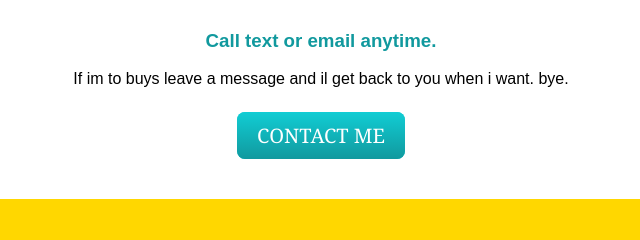
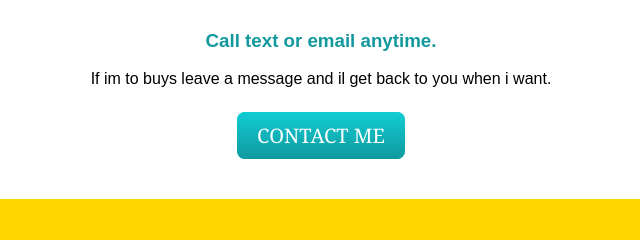
Before and after one commit to Techstons/website-2.0, a plain HTML site: page index.html in a window 1280 px wide. Shown: the part 2205-2445 px from the top of the page, 319-959 px from the left. Drawn offline with Linux system fonts and the light colour scheme; a web font is replaced by a local one.

Commit message:
Update index.html

```diff
--- a/index.html
+++ b/index.html
@@ -41,7 +41,7 @@
       <div class="contact-me">
         <h2>Get In Touch</h2>
         <h3>Call text or email anytime.</h3>
-        <p>If im to buys leave a message and il get back to you when i want. bye.</p>
+        <p>If im to buys leave a message and il get back to you when i want.</p>
         <br>
         <a class="btn" class="hover" href="techstons@hotmail.com">CONTACT ME</a>
       </div>
```
